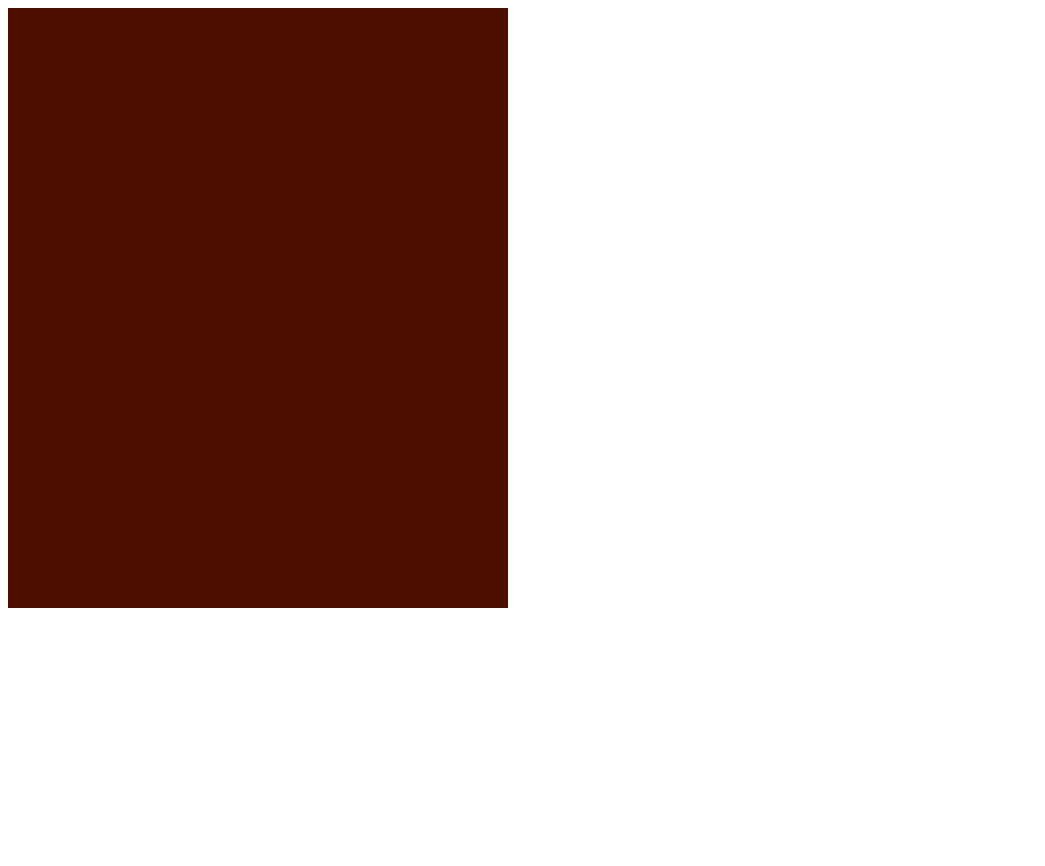
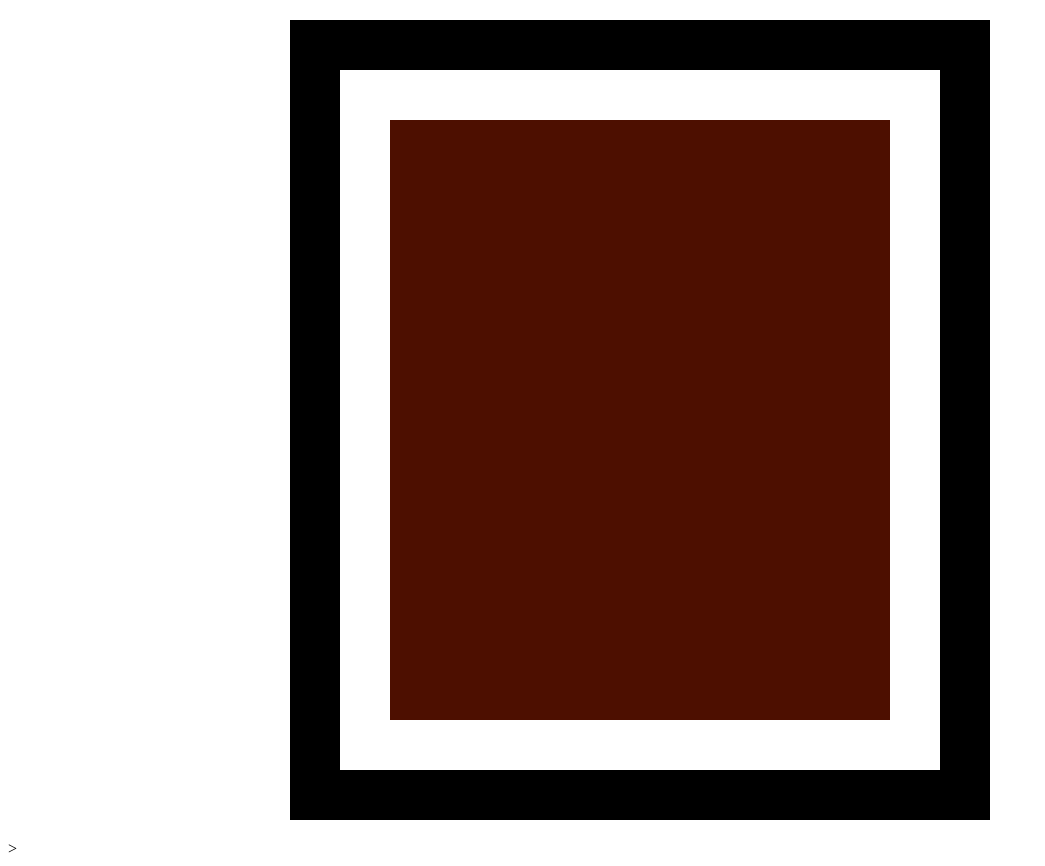
Before and after one commit to RMTCodes/freeCodeCamp-Box-model-CSS-pintura-Rothko, a plain HTML site: page index.html in a window 1280 px wide. Shown: the whole page, without its empty margins (0-1045 px from the left). Before the commit the page ends 800 px from the top, so only its background shows below. Drawn offline with Linux system fonts and the light colour scheme.

Commit message:
3º Commit - novo div e class .frame - Passo 11 a 15

```diff
--- a/index.html
+++ b/index.html
@@ -6,8 +6,10 @@
     <link href="styles.css" rel="stylesheet">
 </head>
 <body>
-    <div class="canvas">
-    </div>
+    <div class="frame">
+        <div class="canvas">
+        </div>
+    </div>>
 </body>
 </html>
 <!-- Como funciona a estrutura de caixas do CSS
--- a/styles.css
+++ b/styles.css
@@ -3,3 +3,10 @@
     height: 600px;
     background-color:#4d0f00;
 }
+
+.frame {
+    border: 50px solid black;
+    width: 500px;
+    padding: 50px;
+    margin: 20px auto;
+}
```
